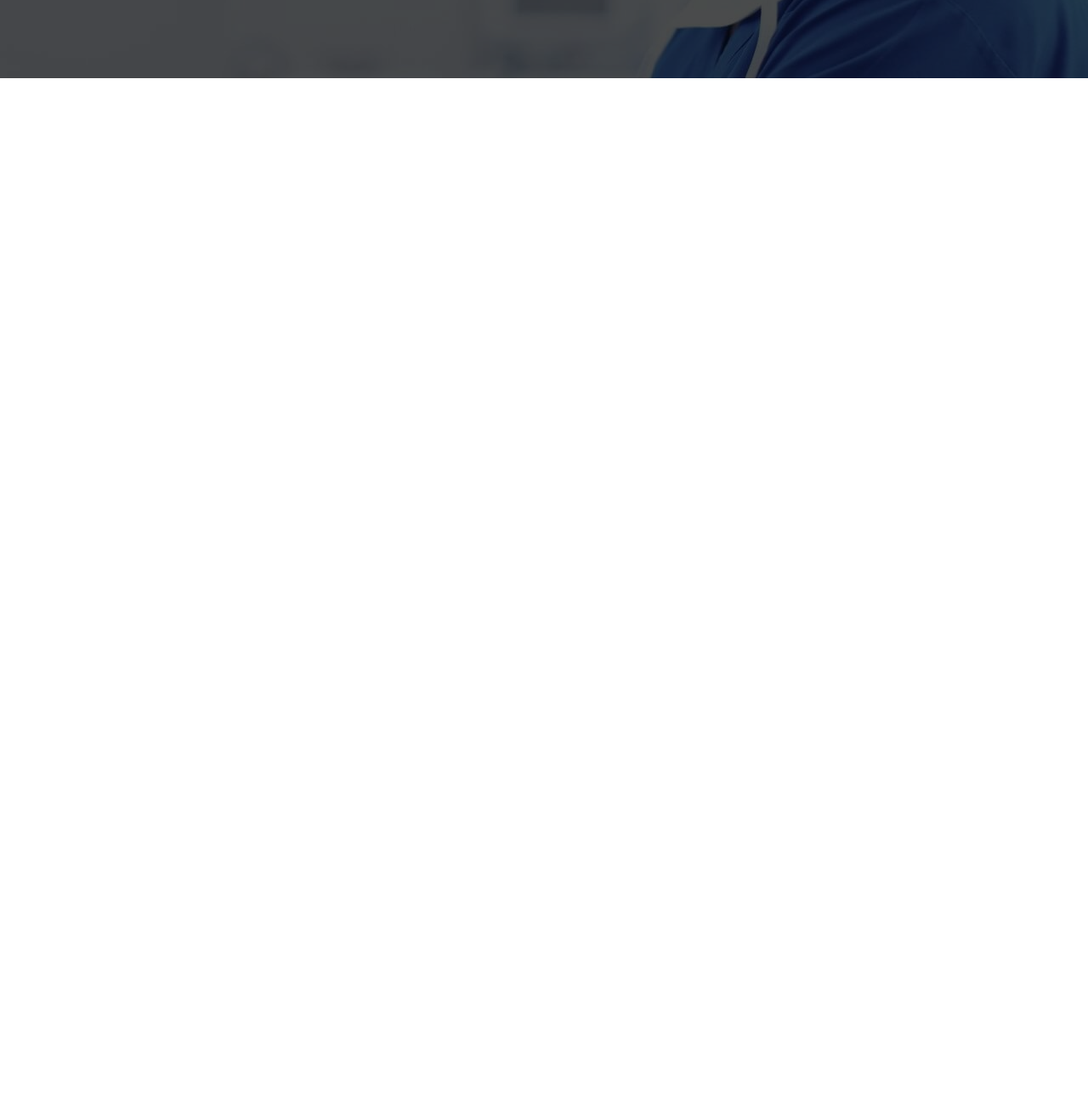
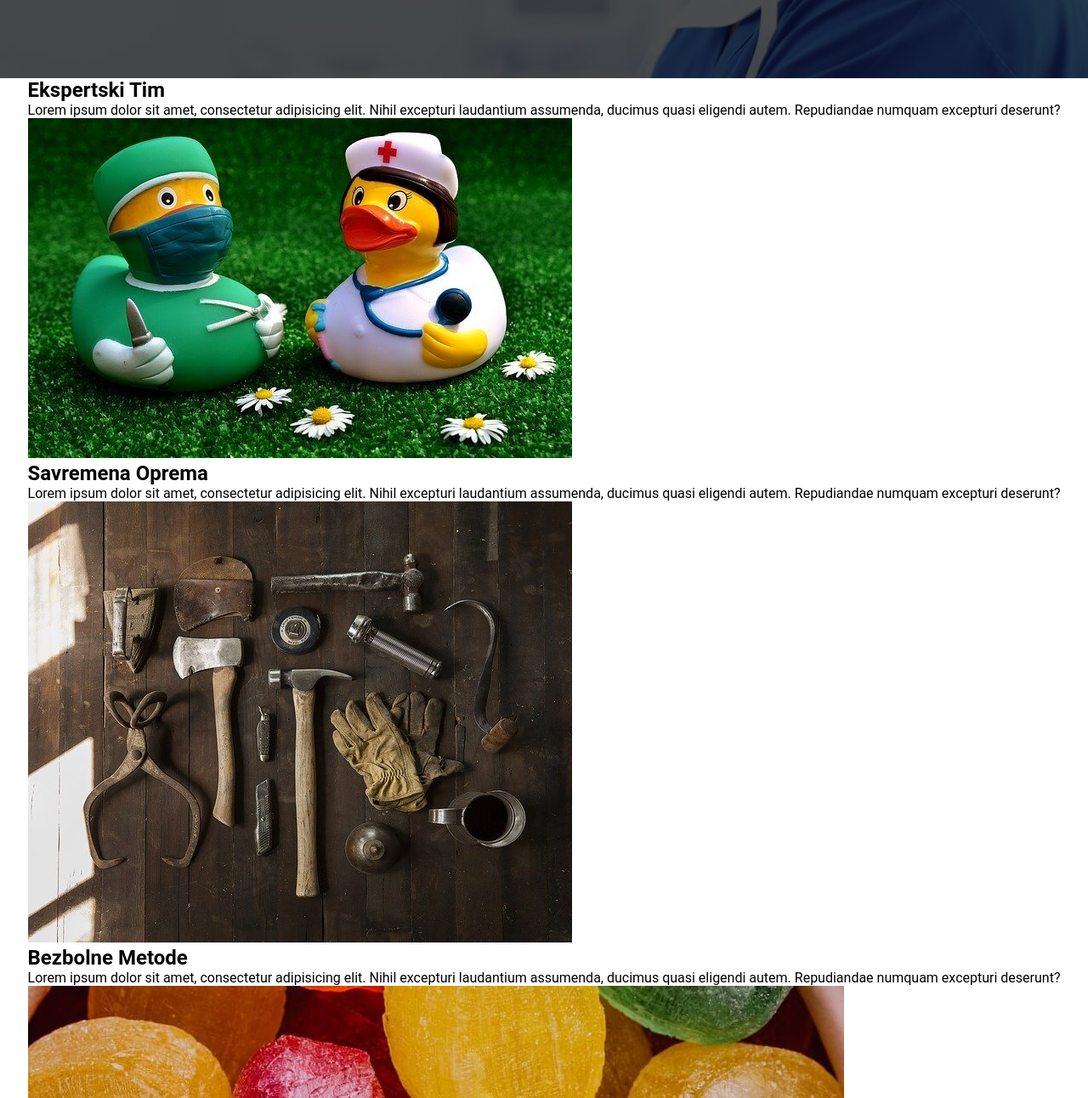
Before and after one commit to milan978gh/dule-zubna-ordinacija, a plain HTML site: page index.html in a window 1280 px wide. Shown: the part 1508-2800 px from the top of the page at 85% size. Drawn offline with Linux system fonts and the light colour scheme.

Commit message:
skills html done

```diff
--- a/index.html
+++ b/index.html
@@ -24,7 +24,7 @@
 				</div>
 
 				<div class="up">
-					<div><img src="./img/arrow-up64.png" alt="up img"></div>
+					<div><img src="./img/arrow-up64.png" alt="up icon"></div>
 				</div>
 
 			</div>
@@ -48,8 +48,45 @@
 		<section id="skills">
 			<div class="skills container">
 
+				<div class="all-skills">
 
+					<div class="skills-item">
 
+						<div class="skills-info">
+							<h1>Ekspertski Tim</h1>
+							<p>Lorem ipsum dolor sit amet, consectetur adipisicing elit. Nihil excepturi laudantium assumenda, ducimus quasi
+							eligendi autem. Repudiandae numquam excepturi deserunt?</p>
+						</div>
+
+						<div class="skills-img"><img src="./img/tim.jpg" alt="tim pic"></div>
+
+					</div>
+
+					<div class="skills-item">
+
+						<div class="skills-info">
+							<h1>Savremena Oprema</h1>
+							<p>Lorem ipsum dolor sit amet, consectetur adipisicing elit. Nihil excepturi laudantium assumenda, ducimus quasi
+							eligendi autem. Repudiandae numquam excepturi deserunt?</p>
+						</div>
+
+						<div class="skills-img"><img src="./img/oprema.jpg" alt="oprema pic"></div>
+
+					</div>
+
+					<div class="skills-item">
+
+						<div class="skills-info">
+							<h1>Bezbolne Metode</h1>
+							<p>Lorem ipsum dolor sit amet, consectetur adipisicing elit. Nihil excepturi laudantium assumenda, ducimus quasi
+							eligendi autem. Repudiandae numquam excepturi deserunt?</p>
+						</div>
+
+						<div class="skills-img"><img src="./img/painless.jpg" alt="painless pic"></div>
+
+					</div>
+
+				</div>
 			</div>
 		</section>
 	<!-- end skills page -->
```
Also changed, not shown: img/oprema.jpg (renamed from img/vadjenje-zuba.jpg), img/painless.jpg (added), img/tim.jpg (added), img/zdravi-zubi.jpg (deleted).
